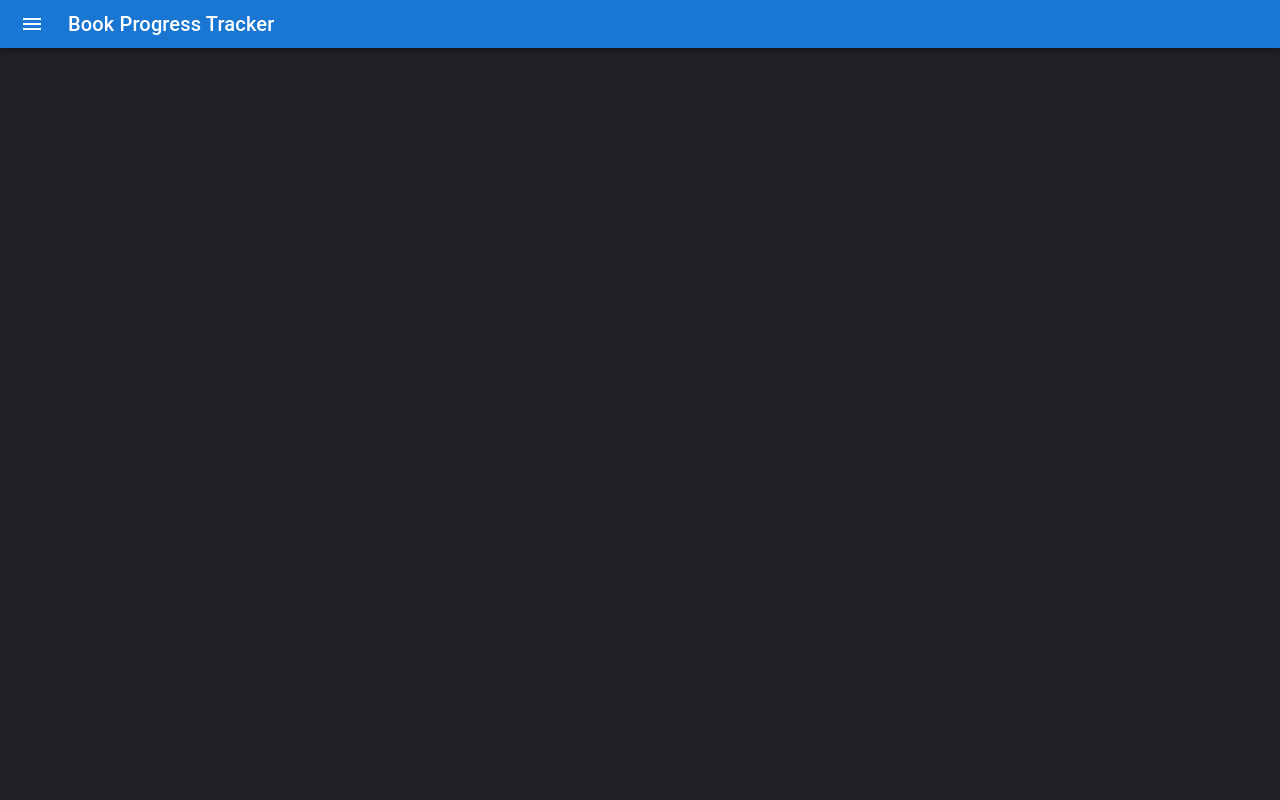
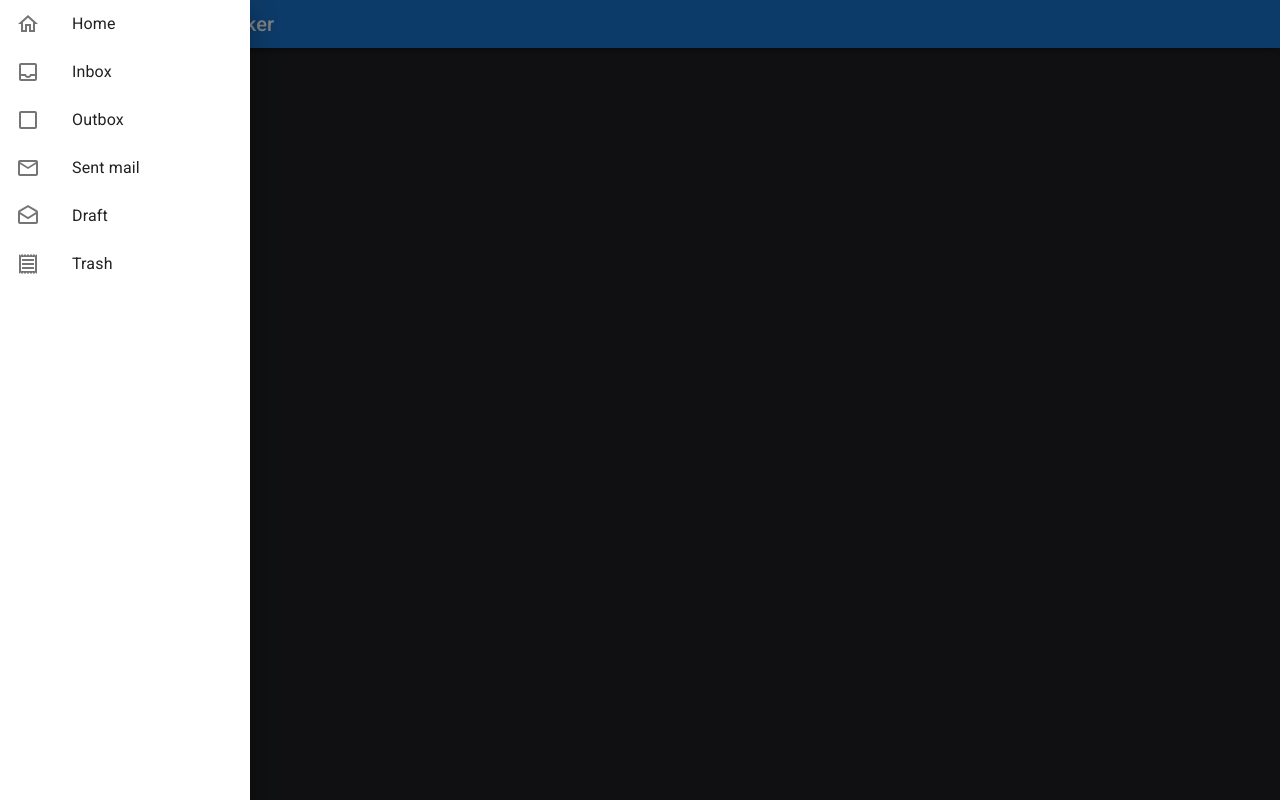
Before and after one commit to andrewvpham/book-progress-tracker, a React (Create React App) app: page / in a window 1280 px wide. Both pictures are taken after a click on the button "menu". Built offline with nearby package versions, Linux system fonts and the light colour scheme.

Commit message:
Added onClick drawer
Title

```diff
--- a/public/index.html
+++ b/public/index.html
@@ -3,6 +3,8 @@
   <head>
     <meta charset="utf-8" />
     <link rel="icon" href="%PUBLIC_URL%/favicon.ico" />
+    <link rel="stylesheet" href="https://fonts.googleapis.com/css?family=Roboto:300,400,500,700&display=swap"
+/>
     <meta name="viewport" content="width=device-width, initial-scale=1" />
     <meta name="theme-color" content="#000000" />
     <meta
--- a/src/App.js
+++ b/src/App.js
@@ -3,20 +3,67 @@ import './App.css';
 import * as React from 'react';
 import ReactDOM from 'react-dom';
 import AppBar from '@mui/material/AppBar';
-import Box from '@mui/material/Box';
 import Toolbar from '@mui/material/Toolbar';
 import Typography from '@mui/material/Typography';
-import Button from '@mui/material/Button';
 import IconButton from '@mui/material/IconButton';
 import MenuIcon from '@mui/icons-material/Menu';
+import Drawer from '@mui/material/Drawer';
+import ListItem from '@mui/material/ListItem';
+import ListItemIcon from '@mui/material/ListItemIcon';
+import ListItemText from '@mui/material/ListItemText';
+import { useState } from "react";
+import {
+  CheckBoxOutlineBlankOutlined,
+  DraftsOutlined,
+  HomeOutlined,
+  InboxOutlined,
+  MailOutline,
+  ReceiptOutlined,
+} from "@mui/icons-material";
+
+
+const data = [
+  {
+    name: "Home",
+    icon: <HomeOutlined />,
+  },
+  { name: "Inbox", icon: <InboxOutlined /> },
+  { name: "Outbox", icon: <CheckBoxOutlineBlankOutlined /> },
+  { name: "Sent mail", icon: <MailOutline /> },
+  { name: "Draft", icon: <DraftsOutlined /> },
+  { name: "Trash", icon: <ReceiptOutlined /> },
+];
+
+
 
 function App() {
+  const [open, setOpen] = useState(false);
+
+  const styles = {
+    paper: {
+      background: "blue"
+    }
+  }
+
+  const getList = () => (
+    <div style={{ width: 250 }} onClick={() => setOpen(false)}>
+      {data.map((item, index) => (
+        <ListItem button key={index}>
+          <ListItemIcon>{item.icon}</ListItemIcon>
+          <ListItemText primary={item.name} />
+        </ListItem>
+      ))}
+    </div>
+  );
+
   return (
     <div className="App">
-
-      <AppBar position="static">
+      <Drawer open={open} anchor={"left"} onClose={() => setOpen(false)} >
+        {getList()}
+      </Drawer>
+      <AppBar position="relative">
       <Toolbar variant="dense">
-        <IconButton edge="start" color="inherit" aria-label="menu" sx={{ mr: 2 }}>
+        <IconButton edge="start" color="inherit" aria-label="menu" sx={{ mr: 2 }} onClick={() => setOpen(true)}>
           <MenuIcon />
         </IconButton>
         <Typography variant="h6" color="inherit" component="div">
```
